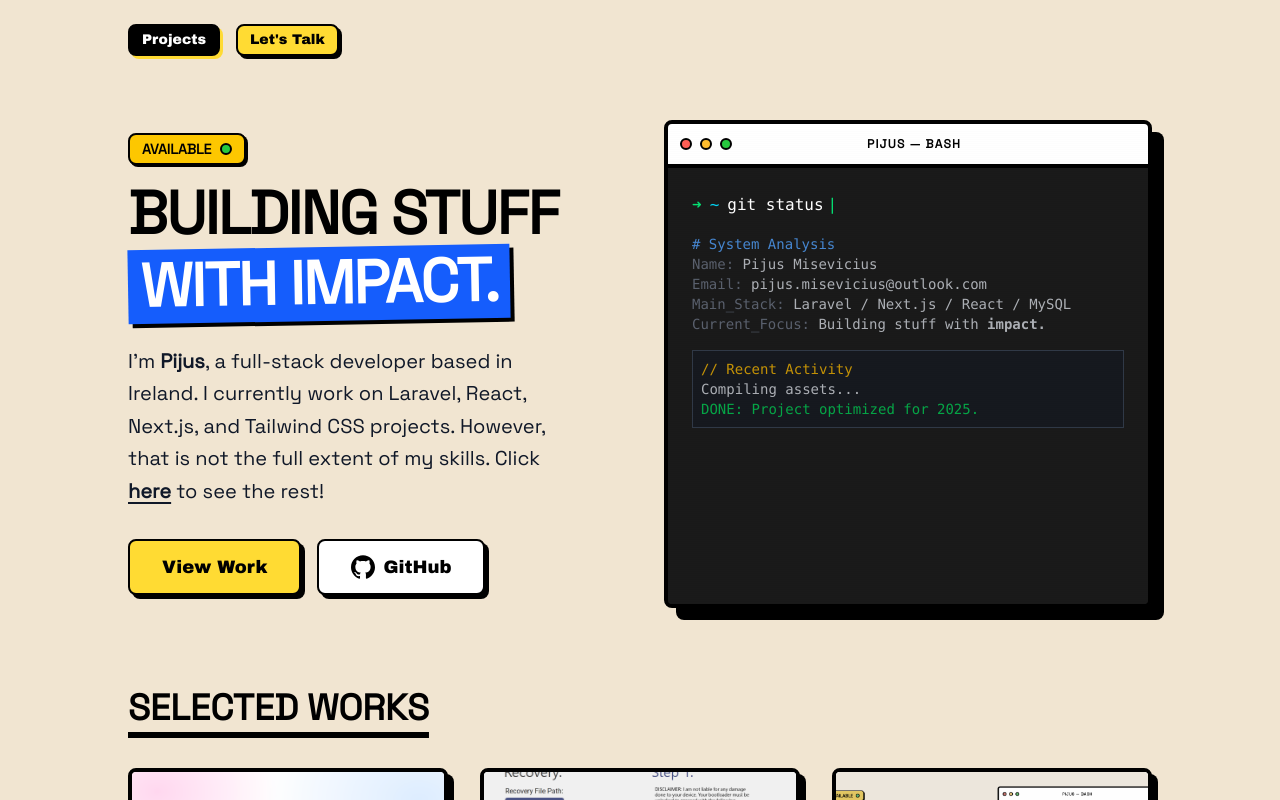
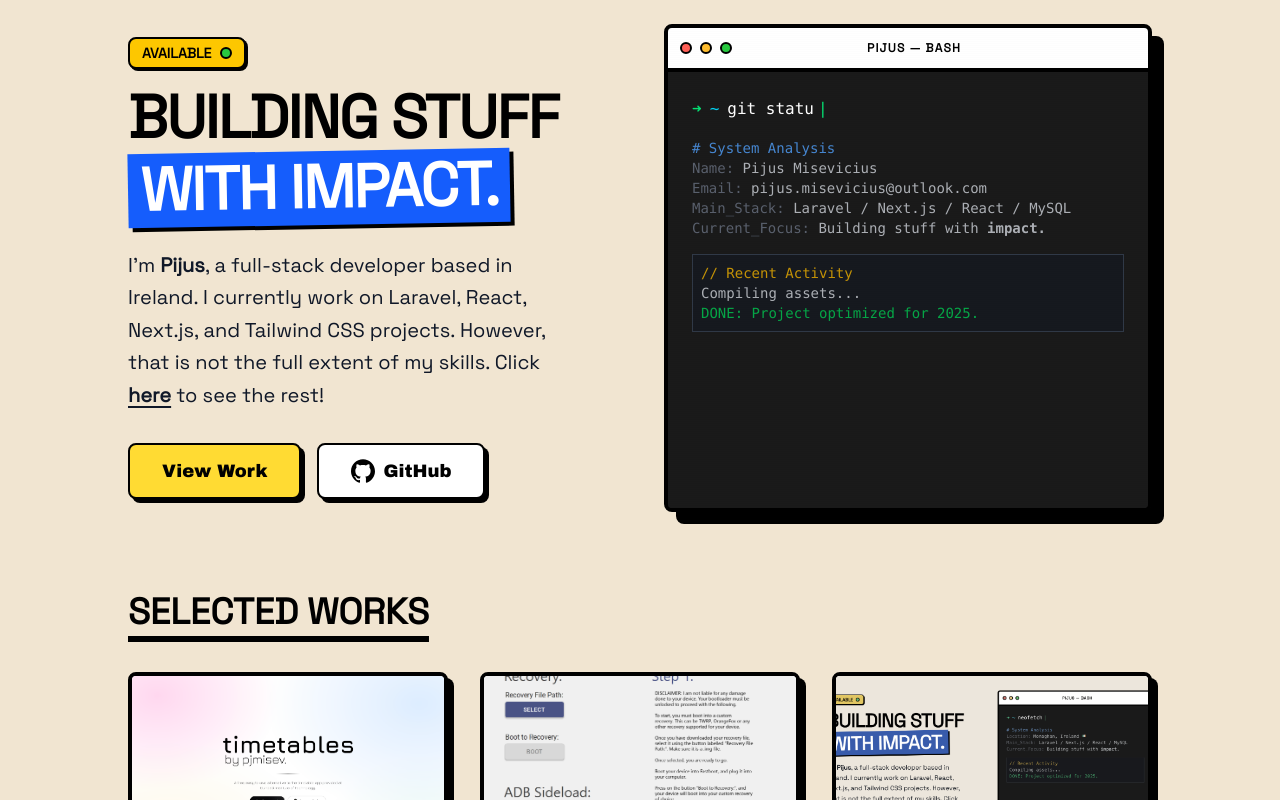
Before and after one commit to pjmisev/portfolio, a Next.js app: page / in a window 1280 px wide. Shown: the top 800 px of the page. Built offline with nearby package versions, Linux system fonts and the light colour scheme.

Commit message:
Linked "View Work" button to projects section, added smooth scrolling, and updated portfolio repository URL.

```diff
--- a/app/globals.css
+++ b/app/globals.css
@@ -1,5 +1,9 @@
 @import "tailwindcss";
 @import "tw-animate-css";
+
+html {
+    scroll-behavior: smooth;
+}
 
 @custom-variant dark (&:is(.dark *));
 
--- a/app/page.tsx
+++ b/app/page.tsx
@@ -9,9 +9,6 @@ export default function NeoRetroPortfolio() {
 
     return (
         <div className="min-h-screen bg-[#F1E5D1] text-black p-6 font-sans selection:bg-blue-500 selection:text-white">
-            {/* Navbar Section */}
-            <Navbar/>
-
             {/* Hero Section */}
             <Hero/>
 
--- a/components/main/hero.tsx
+++ b/components/main/hero.tsx
@@ -7,6 +7,7 @@ import {
 } from "react-icons/si";
 import React from "react";
 import {TerminalTypewriter} from "@/components/main/extra/terminal-typewriter";
+import Link from "next/link";
 
 export default function Hero() {
     return (
@@ -25,12 +26,15 @@ export default function Hero() {
                     I'm <strong>Pijus</strong>, a full-stack developer based in Ireland. I currently work on Laravel, React, Next.js, and Tailwind CSS projects. However, that is not the full extent of my skills. Click <strong className="cursor-pointer underline decoration-2 underline-offset-4 hover:text-blue-600 transition-colors">here</strong> to see the rest!
                 </p>
                 <div className="flex flex-wrap gap-4">
+                    <Link href="#projects" scroll={true} className="flex gap-2">
                         <Button
                             size="lg"
                             className="px-8 h-14 text-lg border-2 border-black shadow-[4px_4px_0px_0px_rgba(0,0,0,1)] transition-all active:translate-x-[2px] active:translate-y-[2px] active:shadow-none"
                         >
                             View Work
                         </Button>
+                    </Link>
+
 
                     <a href="https://github.com/pjmisev" target="_blank" rel="noreferrer" className="flex gap-2">
                         <Button
--- a/components/main/project-grid.tsx
+++ b/components/main/project-grid.tsx
@@ -39,7 +39,7 @@ export default function ProjectGrid() {
         {
             name: "Portfolio Website",
             description: "You're already here! This website was built using Next.js and Tailwind CSS. It's a simple portfolio website to showcase my work and showcase some of my skills.",
-            github: "https://github.com/pjmisev/ROMifier.git",
+            github: "https://github.com/pjmisev/portfolio.git",
             demo: "",
             image: "/img/portfolio-app.png",
             stack: ["nextjs", "react", "tailwind"]
@@ -47,7 +47,7 @@ export default function ProjectGrid() {
     ];
 
     return (
-        <section className="max-w-5xl mx-auto pb-20">
+        <section id="projects" className="max-w-5xl mx-auto pb-20">
             <div className="flex justify-between items-end mb-10">
                 <h3 className="text-4xl font-black uppercase underline decoration-[6px] underline-offset-[12px]">
                     Selected Works
```
Lines whose indentation alone changed are shown as unchanged.
